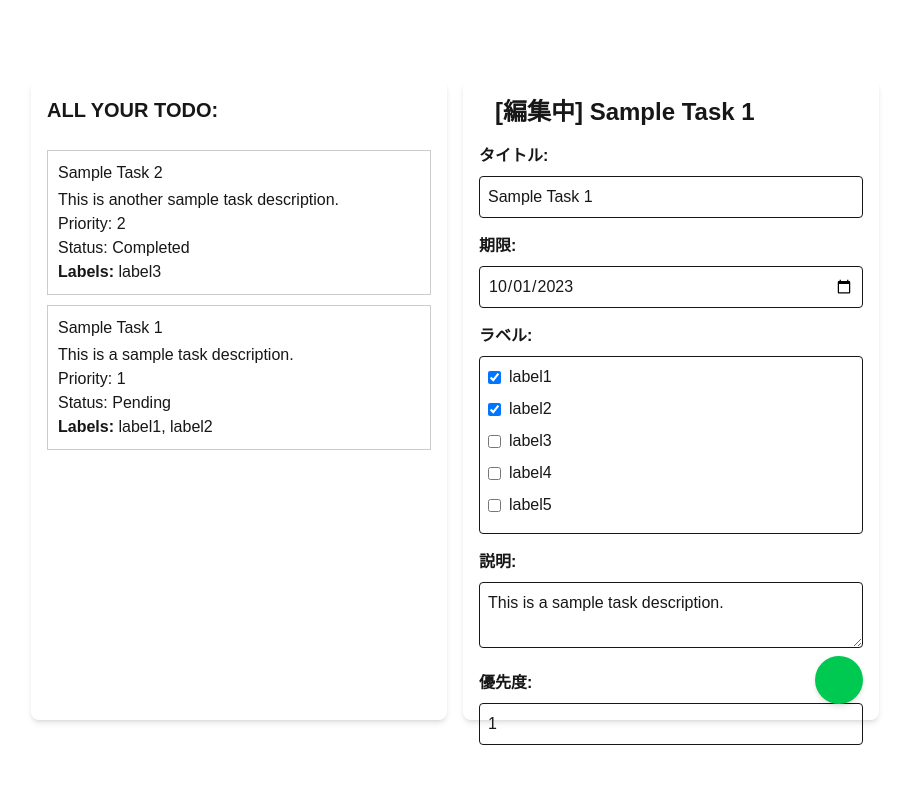
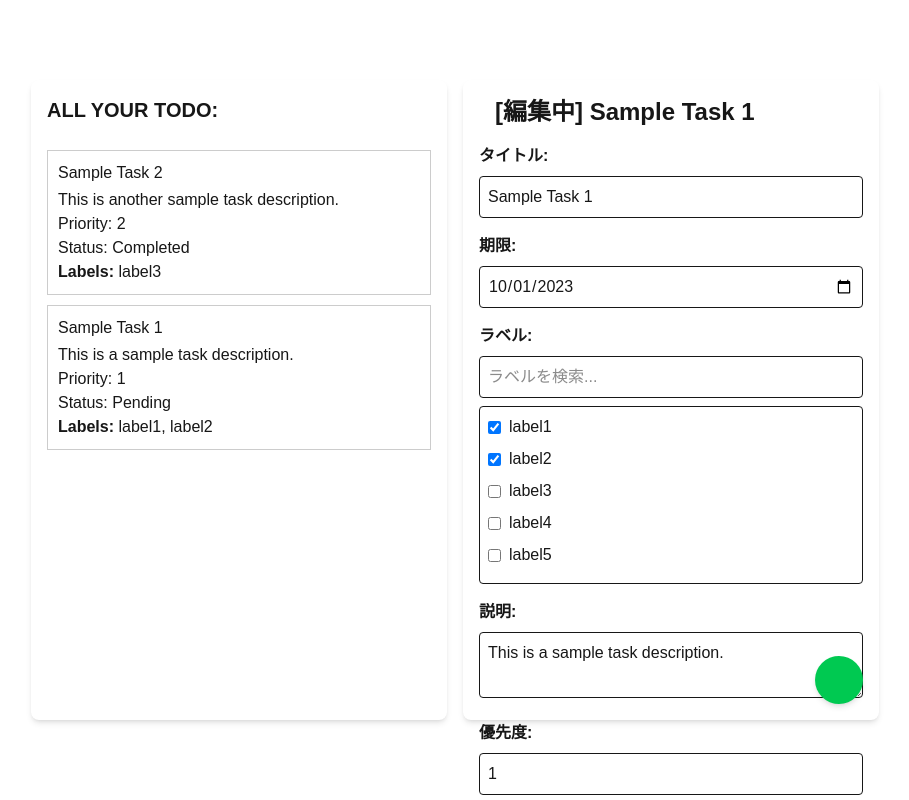
Before and after one commit to kz2870/Shinnyusei-to-do-list-app, a Next.js app: page /1 in a window 1280 px wide. Both pictures are taken after a click on the button 1024 px from the left and 680 px from the top of the page. Shown: the whole page, without its empty margins (185-1094 px from the left). Built offline with nearby package versions, Linux system fonts and the light colour scheme; what @egoist/tailwindcss-icons would draw is missing.

Commit message:
add label search in task edit

```diff
--- a/src/components/TodoEdit.tsx
+++ b/src/components/TodoEdit.tsx
@@ -11,6 +11,7 @@ interface TodoEditProps {
 export default function TodoEdit({ task, switchEdit }: TodoEditProps) {
     const [editedTask, setEditedTask] = useState(task);
     const [labels, setLabels] = useState<Label[]>([]);
+    const [labelsSearchQuery, setLabelsSearchQuery] = useState("");
 
     useEffect(() => {
         const fetchLabels = async () => {
@@ -67,8 +68,19 @@ export default function TodoEdit({ task, switchEdit }: TodoEditProps) {
             </div>
             <div className="mb-4">
                 <label className="block mb-2 font-bold">ラベル:</label>
+                <input
+                    type="text"
+                    className="w-full p-2 mb-2 border rounded"
+                    placeholder="ラベルを検索..."
+                    value={labelsSearchQuery}
+                    onChange={(e) => setLabelsSearchQuery(e.target.value)}
+                />
                 <div className="w-full p-2 border rounded">
-                    {labels.map((label) => (
+                    {labels
+                        .filter((label) =>
+                            label.label_name.toLowerCase().includes(labelsSearchQuery.toLowerCase())
+                        )
+                        .map((label) => (
                         <div key={label.label_id} className="flex items-center mb-2">
                             <input
                                 type="checkbox"
```
